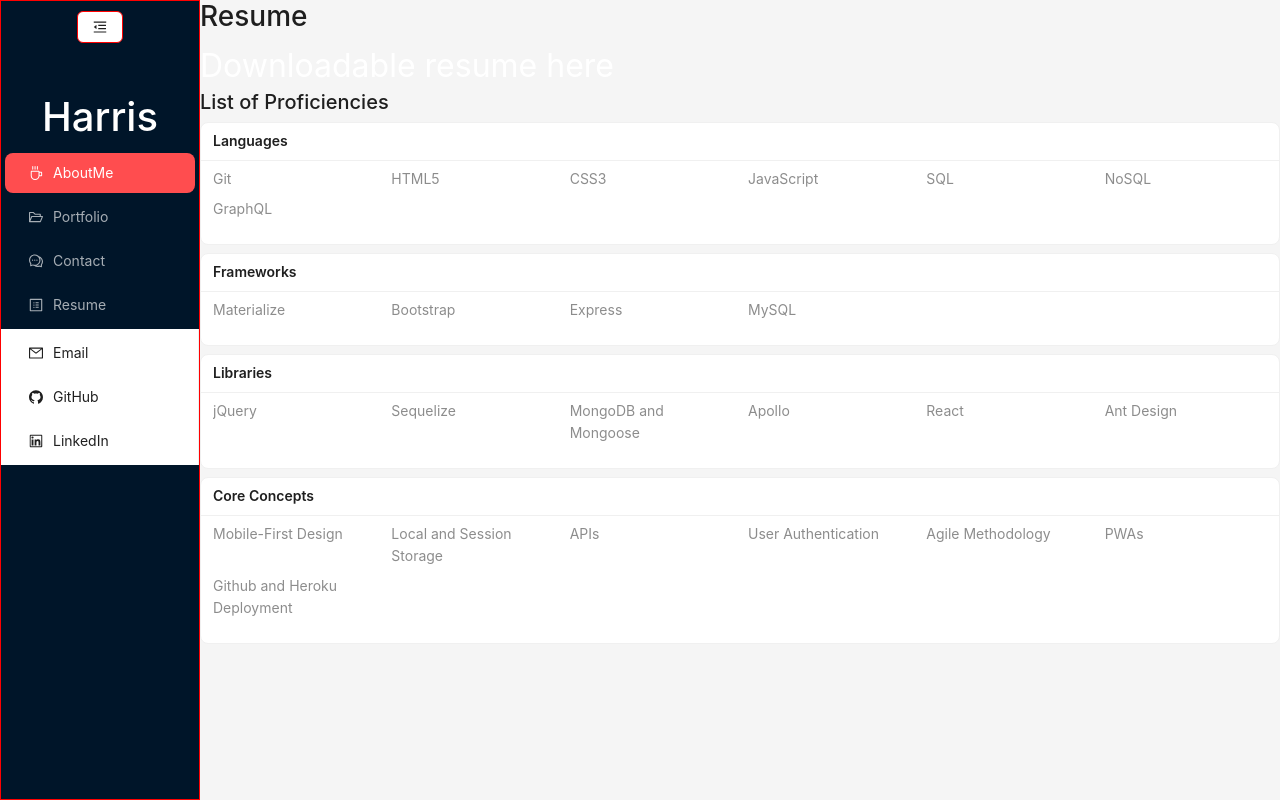
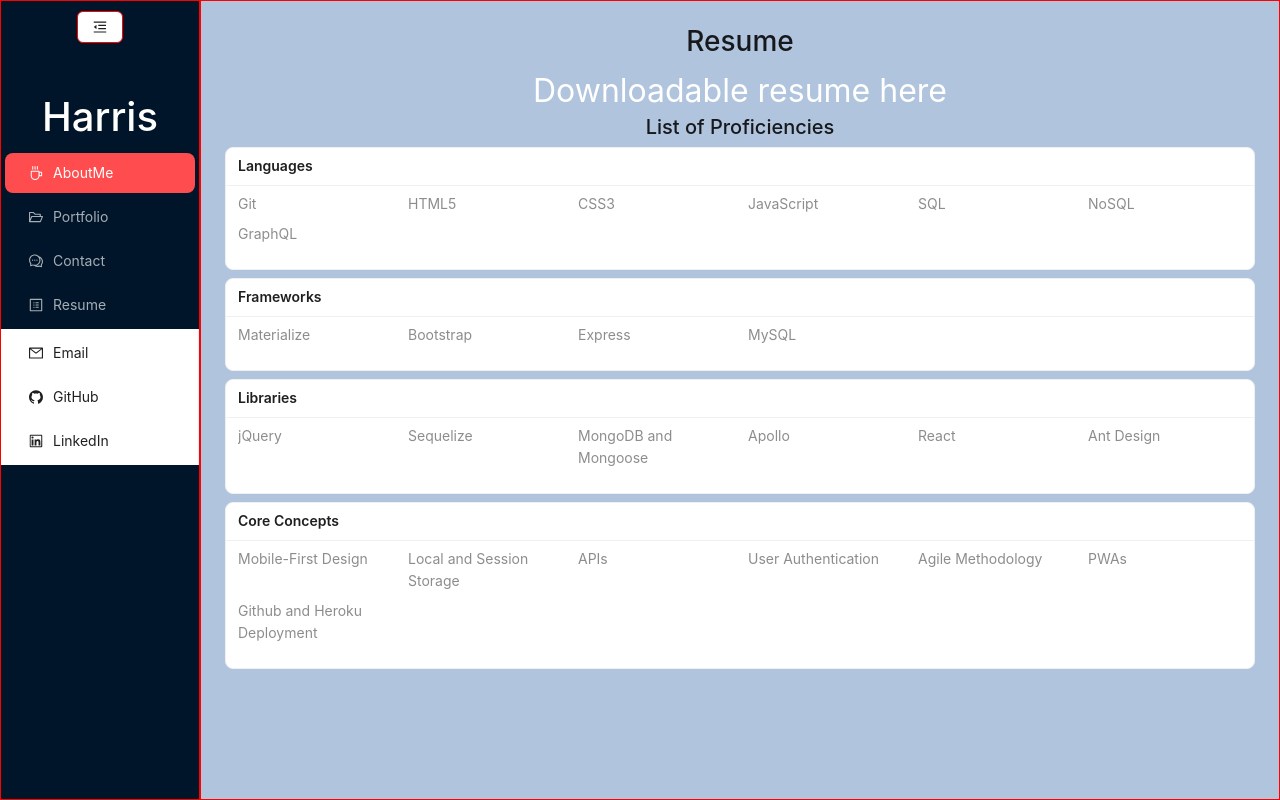
Before and after one commit to miss-mad/portfolio, a React (Create React App) app: page /resume in a window 1280 px wide. Built offline with nearby package versions, Linux system fonts and the light colour scheme.

Commit message:
removed flexbox to fix empty spacing column

```diff
--- a/src/App.css
+++ b/src/App.css
@@ -91,6 +91,16 @@ h1.logo {
   margin-left: 0;
 }
 
+.container-no-flex {
+  padding: 24px;
+  height: 100vh;
+  background-color: lightsteelblue;
+  border: 1px solid red;
+  width: 100%;
+  margin-right: 0;
+  margin-left: 0;
+}
+
 /* portfolio section */
 .projects {
   display: flex;
@@ -120,6 +130,6 @@ h1.logo {
 }
 
 /* resume section */
-.proficiency-list {
-  font-size: 10px;
+.resume-headers {
+  text-align: center;
 }
--- a/src/components/pages/AboutMe.jsx
+++ b/src/components/pages/AboutMe.jsx
@@ -1,9 +1,9 @@
-import React from "react";
-import headshotPhoto from "../assets/harris_headshot.jpg";
+import React from "react"
+import headshotPhoto from "../assets/harris_headshot.jpg"
 
 export default function AboutMe() {
   return (
-    <section className="container">
+    <section className="container-no-flex">
       <h3>About Me</h3>
       <p>
         Self-motivated full stack web developer with a unique and varied
@@ -23,5 +23,5 @@ export default function AboutMe() {
         />
       </figure>
     </section>
-  );
+  )
 }
--- a/src/components/pages/Contact.jsx
+++ b/src/components/pages/Contact.jsx
@@ -32,7 +32,7 @@ export default function Contact() {
   }
 
   return (
-    <section className="container">
+    <section className="container-no-flex">
       <h3>Get in touch:</h3>
 
       <Form
--- a/src/components/pages/Portfolio.jsx
+++ b/src/components/pages/Portfolio.jsx
@@ -44,7 +44,7 @@ export default function Portfolio() {
   }
 
   return (
-    <section className="container projects" id="projects">
+    <section className="container-no-flex projects" id="projects">
       {projectData.map((project, index) => {
         return (
           <Project
```
